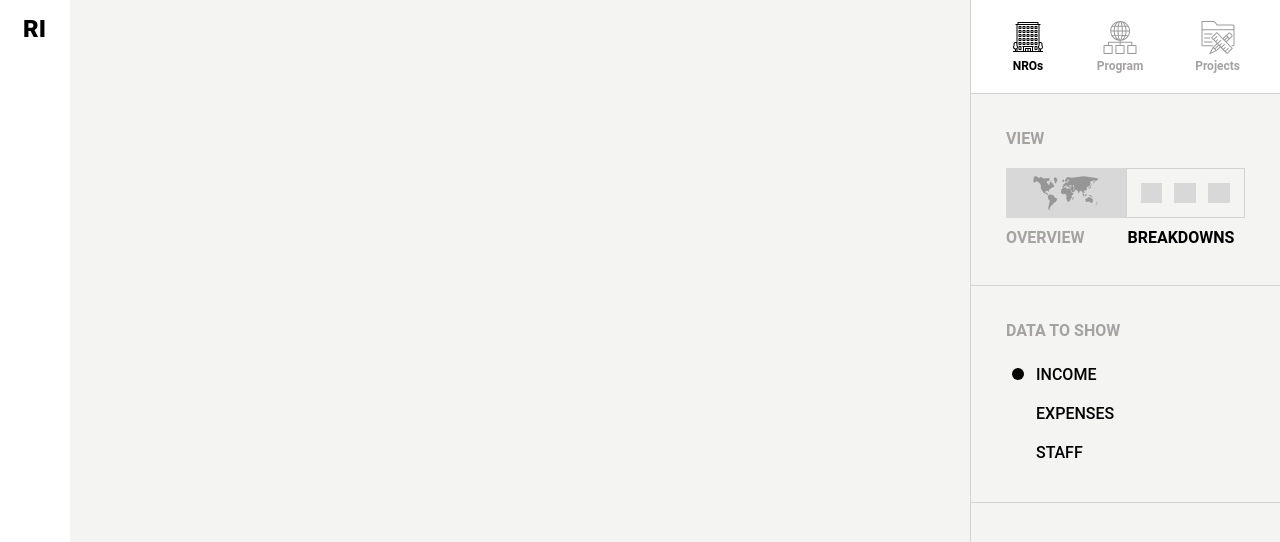
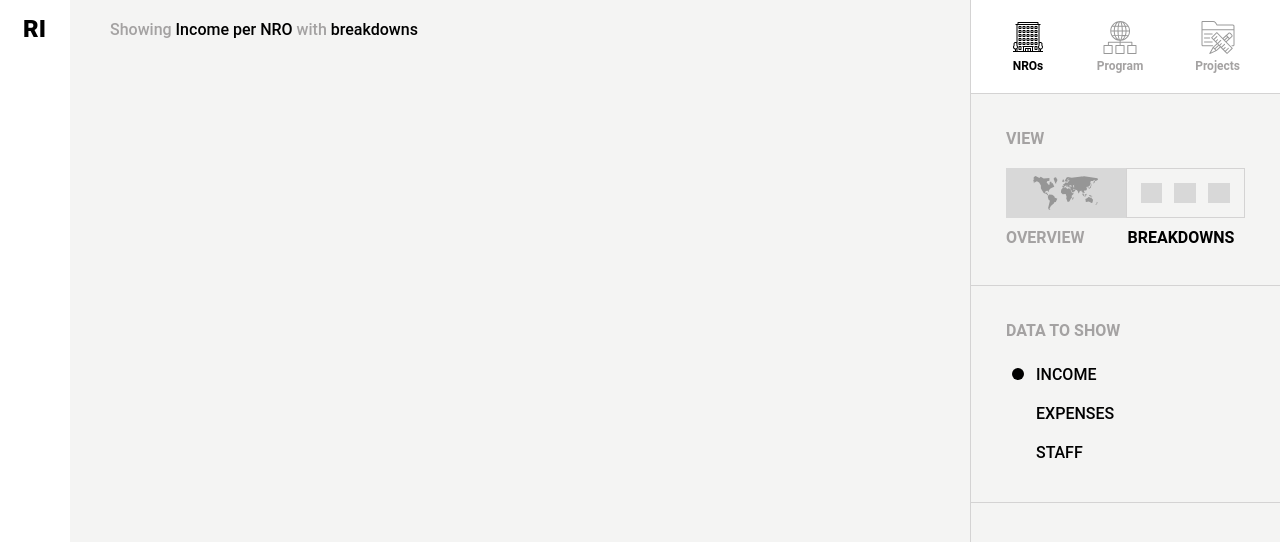
Before and after one commit to Arpo87/https-github.com-vanishing-point-studio-gp-resource, a React (Create React App) app in the folder frontend/: page /breakdowns in a window 1280 px wide. Shown: the top 542 px of the page. Built offline with nearby package versions, Linux system fonts and the light colour scheme; what webfontloader would draw is missing.

Commit message:
Refactor NRO view title

```diff
--- a/frontend/src/components/frame/Frame.jsx
+++ b/frontend/src/components/frame/Frame.jsx
@@ -3,6 +3,23 @@ import { BrowserRouter as Router, Switch, Route } from 'react-router-dom'
 import Map from '../map/Map'
 import Menu from '../menu/Menu'
 import './Frame.scss'
+
+const NroView = ({ location }) => {
+  const dataSelection = new URLSearchParams(location.search).get('data') || 'income'
+  const dataSelectionCapitalized = dataSelection.charAt(0).toUpperCase() + dataSelection.slice(1)
+  const breakdowns = location.pathname === '/breakdowns'
+  return (
+    <div className="nro-view">
+      <h1>
+        <span className="light">Showing </span>
+        <span>{dataSelectionCapitalized + ' per NRO'}</span>
+        <span className="light">{breakdowns ? ' with ' : ' at a '}</span>
+        <span>{breakdowns ? 'breakdowns' : 'relative scale'}</span>
+      </h1>
+      {breakdowns ? null : <Map />}
+    </div>
+  )
+}
 
 const Frame = () => (
   <Router>
@@ -10,8 +27,7 @@ const Frame = () => (
       <div className="logo">RI</div>
     </div>
     <Switch>
-      <Route path="/" exact component={Map} />
-      <Route path="/breakdowns" render={() => null} />
+      <Route path={/(^\/$|^\/breakdowns$)/} exact component={NroView} />
     </Switch>
     <div className="frame-grower" />
     <Menu />
--- a/frontend/src/components/frame/Frame.scss
+++ b/frontend/src/components/frame/Frame.scss
@@ -21,3 +21,15 @@
     flex-grow: 1;
   }
 }
+
+.nro-view {
+  flex-grow: 1;
+  display: flex;
+  flex-direction: column;
+
+  h1 {
+    font-size: 16px;
+    font-weight: 500;
+    padding: 20px 40px;
+  }
+}
--- a/frontend/src/components/map/Map.jsx
+++ b/frontend/src/components/map/Map.jsx
@@ -2,13 +2,8 @@ import React from 'react'
 import './Map.scss'
 
 const Map = () => (
-  <div className="map">
-    <h1>
-      <span className="light">Showing </span>
-      <span>Income per NRO</span>
-      <span className="light"> at a </span>
-      <span>relative scale</span>
-    </h1>
+  <div className="map-svg-container">
+    <svg />
   </div>
 )
 
--- a/frontend/src/components/map/Map.scss
+++ b/frontend/src/components/map/Map.scss
@@ -1,11 +1,3 @@
-.map {
+.map-svg-container {
   flex-grow: 1;
-  display: flex;
-  flex-direction: column;
-
-  h1 {
-    font-size: 16px;
-    font-weight: 500;
-    padding: 20px 40px;
-  }
 }
--- a/frontend/src/components/menu/Menu.jsx
+++ b/frontend/src/components/menu/Menu.jsx
@@ -3,7 +3,8 @@ import { Link, withRouter } from 'react-router-dom'
 import './Menu.scss'
 
 const LinkWithIcon = withRouter(({ to, text, icon, location, matches, className }) => {
-  const active = location.pathname === to || (matches && matches.some(m => m === location.pathname))
+  const toPath = to.split('?')[0]
+  const active = location.pathname === toPath || (matches && matches.some(m => m === location.pathname))
   return (
     <Link
       to={to}
@@ -33,9 +34,9 @@ const Menu = ({ location }) => {
           <div className="view-selection">
             <div className="title">View</div>
             <div className="view-switch">
-              <LinkWithIcon to="/" text="Overview" icon="map" className="overview" />
+              <LinkWithIcon to={'/' + location.search} text="Overview" icon="map" className="overview" />
               <LinkWithIcon
-                to="/breakdowns"
+                to={'/breakdowns' + location.search}
                 text="Breakdowns"
                 icon={
                   <div>
```
